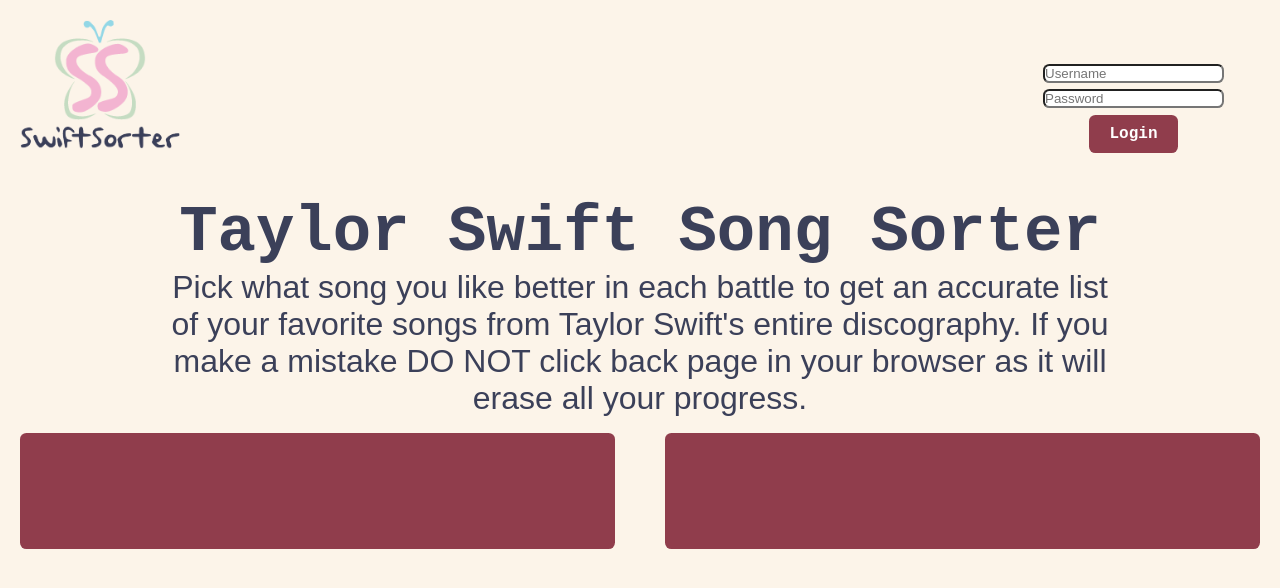
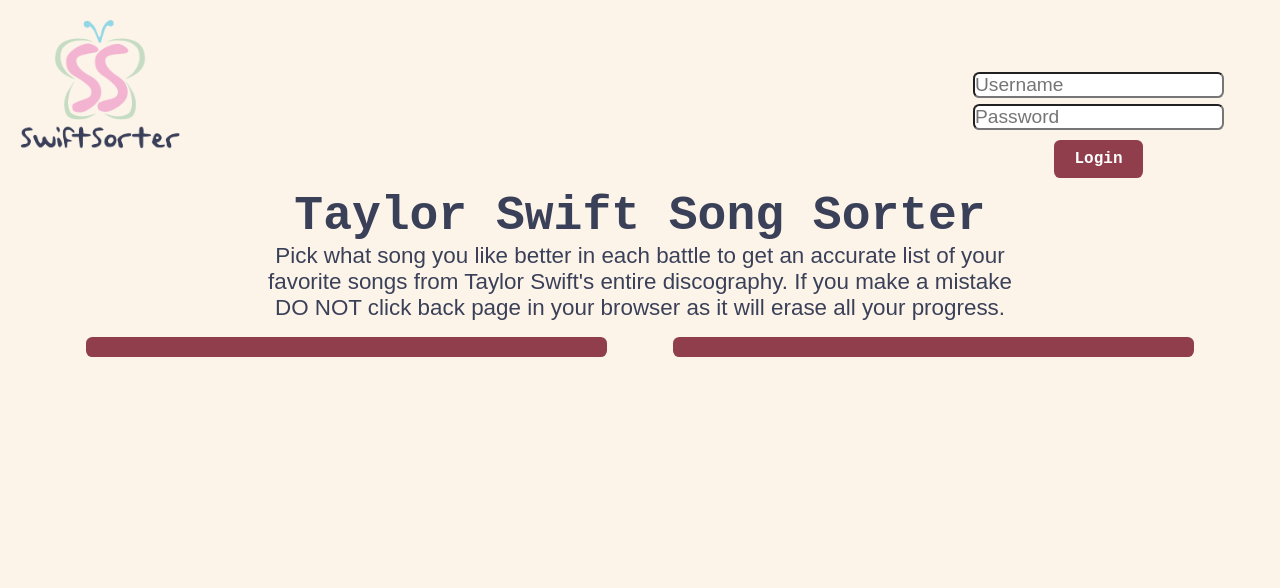
Before and after one commit to beccacohen/Becca, a plain HTML site: page index.html in a window 1280 px wide. Drawn offline with Linux system fonts and the light colour scheme; no server answers; a web font is replaced by a local one.

Commit message:
responsiveness styling adjustments

```diff
--- a/styles.css
+++ b/styles.css
@@ -2,6 +2,7 @@
     margin: 0;
     padding: 0;
 }
+
 body {
     text-align: center;
     background-color: rgba(243, 201, 147, 0.2);
@@ -72,7 +73,7 @@
     cursor: pointer;
     transition: background-color 0.3s ease;
     margin-bottom: 0.8rem;
-    flex-basis: 48%;
+    flex-basis: 46%;
     font-family: 'Courier New', Courier, monospace;
     border-radius: 0.4rem;
 }
@@ -217,13 +218,13 @@
 @media screen and (min-width: 768px) {
     #songContainer {
         flex-direction: row;
-        justify-content: space-between;
-        height: 8rem;
+        justify-content: space-evenly;
     }
 
     button#song-button1,
     button#song-button2 {
-        font-size: 3rem;
+        font-size: 2rem;
+        flex-basis: 42%;
     }
 
     #logo {
@@ -236,15 +237,11 @@
 
     h2 {
         padding-top: 1rem;
-        font-size: 4rem;
+        font-size: 3rem;
     }
 
     div#logoContainer {
-        padding-bottom: 2rem;
-    }
-
-    .login-container {
-        padding: 0rem;
+        padding-bottom: 1.5rem;
     }
 
     ul#rankingsList {
@@ -252,6 +249,22 @@
     }
 
     .info {
-        font-size: 2rem;
+        width: 62%;
+        font-size: 1.4rem;
+    }
+
+    input#username,
+    input#password {
+        font-size: 1.2rem;
+    }
+
+    div#error-message {
+        font-size: .8rem;
+        padding-top: .1rem;
+        padding-bottom: .1rem;
+    }
+
+    p#welcome-message {
+        font-size: 1.5rem;
     }
 }
```
